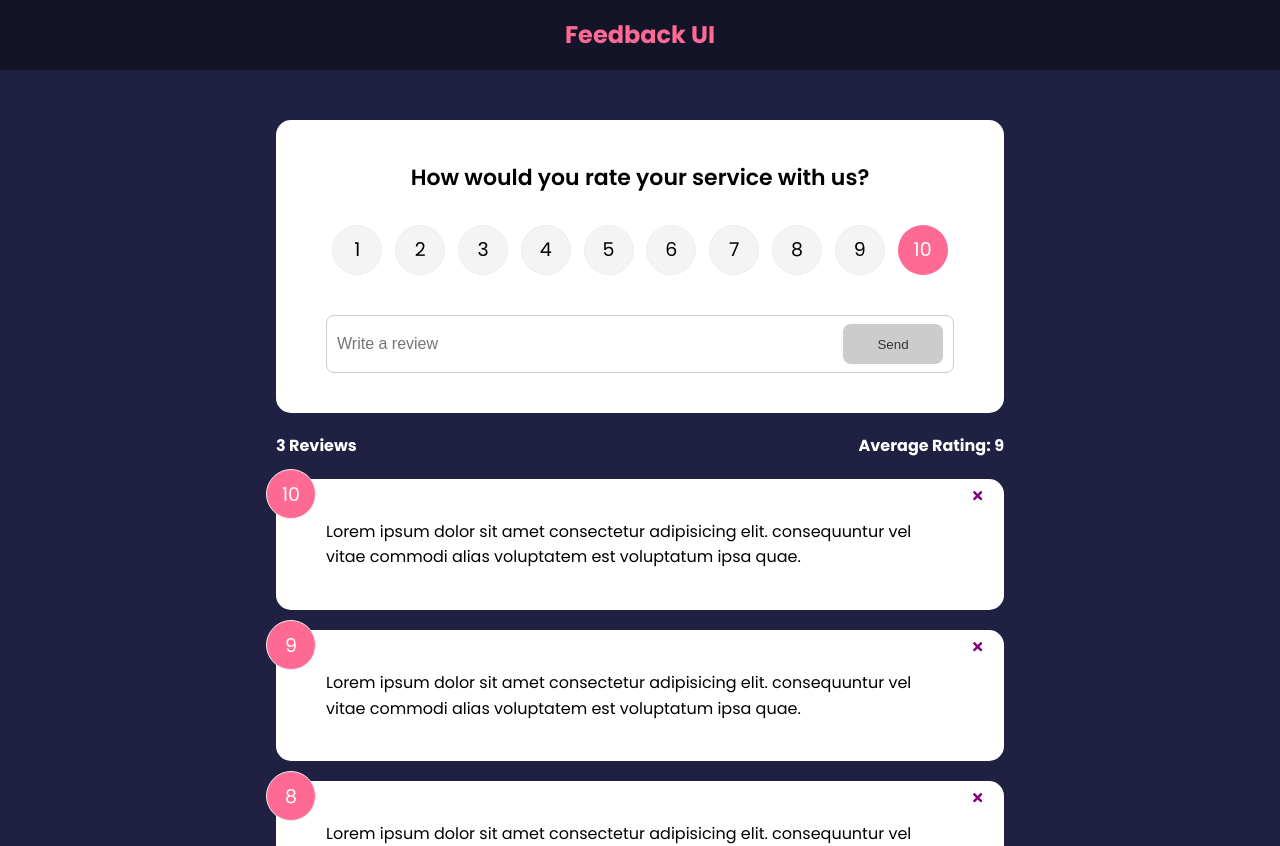
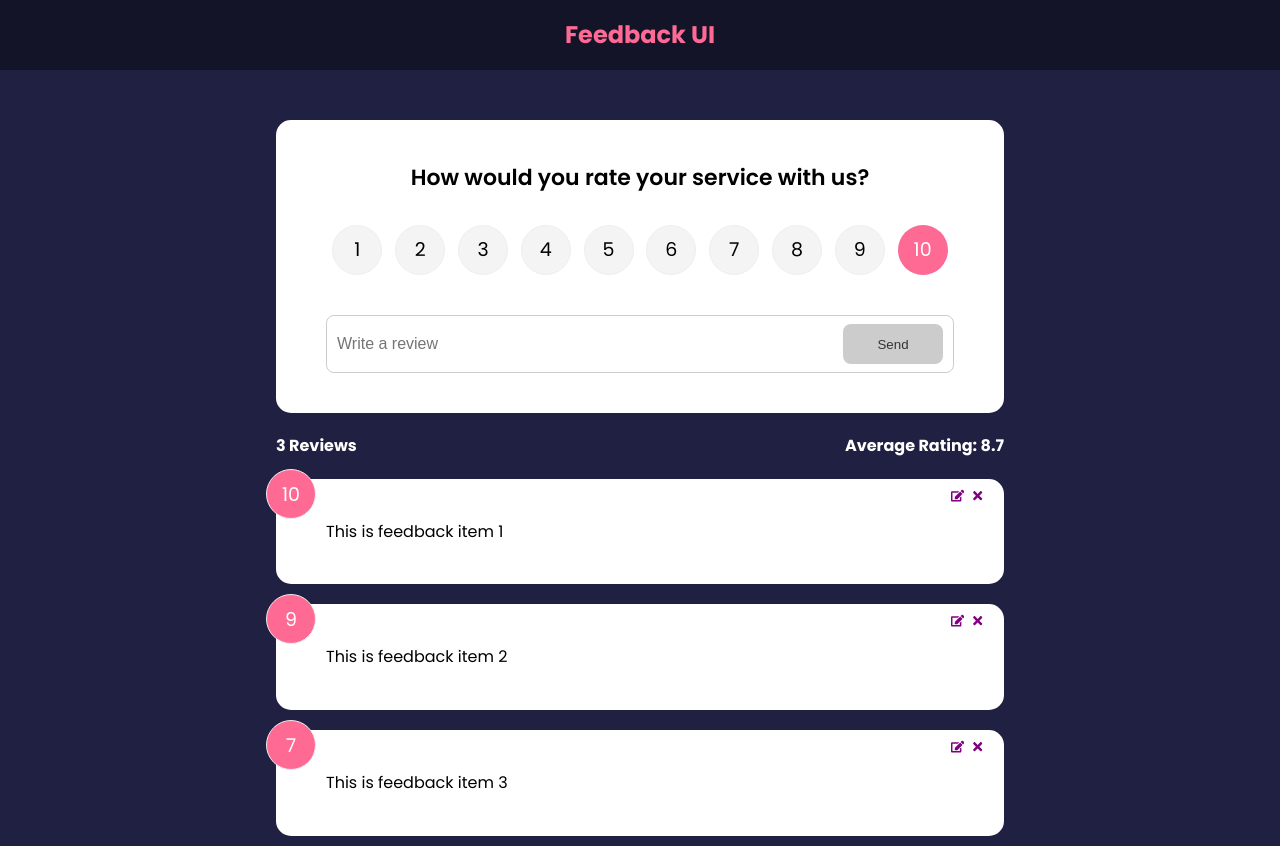
Before and after one commit to zuuhair11/feedback-app, a React (Create React App) app: page / in a window 1280 px wide. Shown: the top 846 px of the page. Built offline with nearby package versions, Linux system fonts and the light colour scheme.

Commit message:
Context API, useContext Hook & Deployment

```diff
--- a/src/App.js
+++ b/src/App.js
@@ -1,35 +1,18 @@
-import { v4 as uuidv4 } from 'uuid' ;
 import { BrowserRouter,Routes, Route } from 'react-router-dom' ;
-import { useState } from 'react' ;
 import Header from './components/Header' ;
 import FeedbackList from './components/FeedbackList' ;
 import FeedbackStats from './components/FeedbackStats' ;
 import FeedbackForm from './components/FeedbackForm' ;
 import AboutIconLink from './components/AboutIconLink' ;
 import AboutPage from './pages/AboutPage' ;
-import FeedbackData from './data/feedbackData' ;
+import { FeedbackProvider } from './context/FeedbackContext' ;
 
 
 
 function App() {
-    const [feedback, setFeedback] = useState(FeedbackData);
-
-    const addFeedback = (newFeedback) => {
-        setFeedback( prevFeedback => {
-            newFeedback.id = uuidv4();
-            return [newFeedback, ...prevFeedback]
-        });
-    }
-
-    const deleteFeedback = (id) => {
-        if(window.confirm('Are you sure you want to delete?')) {
-            setFeedback( prevFeedback => {
-                return prevFeedback.filter( item => item.id !== id);
-            });
-        }
-    }
 
     return (
+        <FeedbackProvider>
             <BrowserRouter>
                 <Header />
                 <div className="container">
@@ -38,12 +21,9 @@
                             path='/'
                             element={
                                 <>
-                                <FeedbackForm handleAdd={ addFeedback } />
-                                <FeedbackStats feedback={ feedback } />
-                                <FeedbackList
-                                    feedback={ feedback }
-                                    handleDelete={ deleteFeedback }
-                                />
+                                    <FeedbackForm />
+                                    <FeedbackStats />
+                                    <FeedbackList />
                                 </>
                             }
                         />
@@ -55,6 +35,7 @@
                     <AboutIconLink />
                 </div>
             </BrowserRouter>
+        </FeedbackProvider>
     );
 }
 
--- a/src/components/FeedbackForm.jsx
+++ b/src/components/FeedbackForm.jsx
@@ -1,14 +1,27 @@
-import { useState } from 'react' ;
+import { useContext, useState, useEffect } from 'react' ;
 import RatingSelect from './RatingSelect' ;
 import Card from './shared/Card' ;
 import Button from './shared/Button' ;
+import FeedbackContext from '../context/FeedbackContext' ;
 
 
-function FeedbackForm({ handleAdd }) {
+function FeedbackForm() {
     const [text, setText] = useState('');
     const [rating, setRating] = useState(10);
     const [btnDisabled, setBtnDisabled] = useState(true);
     const [message, setMessage] = useState('');
+
+    const { addFeedback, feedbackEdit, updateFeedback } = useContext(FeedbackContext);
+
+    // Listen for any changes on feedbackEdit object
+    useEffect( () => {
+        if(feedbackEdit.edit === true) {
+            setBtnDisabled(false);
+            setText(feedbackEdit.item.text);
+            setRating(feedbackEdit.item.rating);
+        }
+
+    }, [feedbackEdit]);
 
     const handleChange = (e) => {
         if(text === '') {
@@ -35,7 +48,13 @@
                 rating
             }
 
-            handleAdd(newFeedback);
+            // Checking if the submited data is actually an update
+            if(feedbackEdit.edit === true) {
+                updateFeedback(feedbackEdit.item.id, newFeedback);
+
+            } else {
+                addFeedback(newFeedback);
+            }
 
             // Clearing up the the field
             setText('');
--- a/src/components/FeedbackItem.jsx
+++ b/src/components/FeedbackItem.jsx
@@ -1,18 +1,29 @@
-import { FaTimes } from 'react-icons/fa' ;
+import { FaTimes, FaEdit } from 'react-icons/fa' ;
+import { useContext } from 'react' ;
 import PropTypes from 'prop-types' ;
 import Card from "./shared/Card" ;
+import FeedbackContext from '../context/FeedbackContext' ;
 
 
-function FeedbackItem({ item, handleDelete }) {
+function FeedbackItem({ item }) {
+    const { deleteFeedback, editFeedback } = useContext(FeedbackContext);
+
 
     return (
         <Card>
             <div className="num-display">{ item.rating }</div>
             <button
                 className='close'
-                onClick={ () => handleDelete(item.id) }
+                onClick={ () => deleteFeedback(item.id) }
             >
                 <FaTimes color='purple' />
+            </button>
+
+            <button
+                className='edit'
+                onClick={ () => editFeedback(item)}
+            >
+                <FaEdit color='purple' />
             </button>
             <p className="text-display">{ item.text }</p>
         </Card>
--- a/src/components/FeedbackList.jsx
+++ b/src/components/FeedbackList.jsx
@@ -1,9 +1,12 @@
 import { motion, AnimatePresence } from 'framer-motion';
-import PropTypes from 'prop-types' ;
+import { useContext } from 'react' ;
 import FeedbackItem from "./FeedbackItem" ;
+import FeedbackContext from '../context/FeedbackContext' ;
 
 
-function FeedbackList({ feedback, handleDelete }) {
+function FeedbackList() {
+    const { feedback } = useContext(FeedbackContext);
+
     if(!feedback || feedback.length === 0) {
         return (<p>No Feedback Yet</p>);
     }
@@ -22,7 +25,6 @@
                         <FeedbackItem
                             key={ item.id }
                             item={ item }
-                            handleDelete={ handleDelete }
                         />
                     </motion.div>
                 ))}
@@ -44,17 +46,4 @@
 }
 
 
-
-FeedbackList.propTypes = {
-    // feedback: PropTypes.array
-    feedback: PropTypes.arrayOf(
-        PropTypes.shape({
-            id: PropTypes.string.isRequired,
-            text: PropTypes.string.isRequired,
-            rating: PropTypes.number.isRequired
-        }),
-    )
-}
-
-
 export default FeedbackList;
--- a/src/components/FeedbackStats.jsx
+++ b/src/components/FeedbackStats.jsx
@@ -1,7 +1,10 @@
-import PropTypes from 'prop-types' ;
+import { useContext } from 'react' ;
+import FeedbackContext from '../context/FeedbackContext' ;
 
 
-function FeedbackStats({ feedback }) {
+function FeedbackStats() {
+    const { feedback } = useContext(FeedbackContext);
+
     // Calculate ratings avg
     let average = feedback.reduce( (acc, curr) => {
         return acc += curr.rating;
@@ -18,14 +21,4 @@
 }
 
 
-
-FeedbackStats.propTypes = {
-    // feedback: PropTypes.array.isRequired
-    feedback: PropTypes.arrayOf(
-        PropTypes.shape({
-            rating: PropTypes.number.isRequired
-        })
-    )
-}
-
 export default FeedbackStats;
--- a/src/components/RatingSelect.jsx
+++ b/src/components/RatingSelect.jsx
@@ -1,10 +1,18 @@
-import { useState } from "react" ;
+import { useState, useContext, useEffect } from "react" ;
+import FeedbackContext from '../context/FeedbackContext' ;
 
 
 function RatinSelect({ select }) {
     // For styling when I checked a button
     const [selected, setSelected] = useState(10);
 
+    const { feedbackEdit } = useContext(FeedbackContext);
+
+    useEffect( () => {
+        if(feedbackEdit.edit === true) {
+            setSelected(feedbackEdit.item.rating);
+        }
+    }, [feedbackEdit]);
 
     const handleChange = (e) => {
         // This for setting the checked to true to apply a style css
--- /dev/null
+++ b/src/context/FeedbackContext.js
@@ -0,0 +1,86 @@
+import { v4 as uuidv4 } from 'uuid' ;
+import { createContext, useState } from "react" ;
+
+
+const FeedbackContext = createContext();
+
+export const FeedbackProvider = ({ children }) => {
+    const [feedback, setFeedback] = useState([
+        {
+            id: 1,
+            text: 'This is feedback item 1',
+            rating: 10
+        },
+        {
+            id: 2,
+            text: 'This is feedback item 2',
+            rating: 9
+        },
+        {
+            id: 3,
+            text: 'This is feedback item 3',
+            rating: 7
+        }
+    ]);
+
+    const [feedbackEdit, setFeedbackEdit] = useState({
+        item: {},
+        edit: false
+    });
+
+    // Add feedback
+    const addFeedback = (newFeedback) => {
+        setFeedback( prevFeedback => {
+            newFeedback.id = uuidv4();
+            return [newFeedback, ...prevFeedback];
+        });
+    }
+
+    // Delete feedback
+    const deleteFeedback = (id) => {
+        if(window.confirm('Are you sure you want to delete?')) {
+            setFeedback( prevFeedback => {
+                return prevFeedback.filter( item => item.id !== id);
+            });
+        }
+    }
+
+    // Update feedback item
+    const updateFeedback = (id, updItem) => {
+        setFeedback( prevFeedback => {
+            return prevFeedback.map( item => {
+                return item.id === id ? {...item, ...updItem} : item;
+            });
+        });
+
+        // Starting fresh, so I can prevent from updating the last feedback
+        setFeedbackEdit({item: {}, edit: false})
+    }
+
+    // Set item to be updated
+    const editFeedback = (item) => {
+        setFeedbackEdit({
+            item: item,
+            edit: true
+        });
+    }
+
+
+    return (
+        <FeedbackContext.Provider
+            value={{
+                feedback,
+                feedbackEdit,
+                deleteFeedback,
+                addFeedback,
+                editFeedback,
+                updateFeedback
+            }}
+        >
+            { children }
+        </FeedbackContext.Provider>
+    );
+}
+
+
+export default FeedbackContext;
```
Lines whose indentation alone changed are shown as unchanged.
